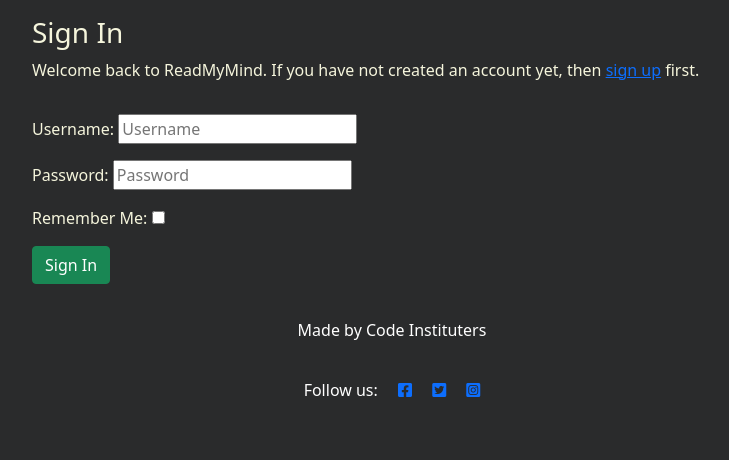
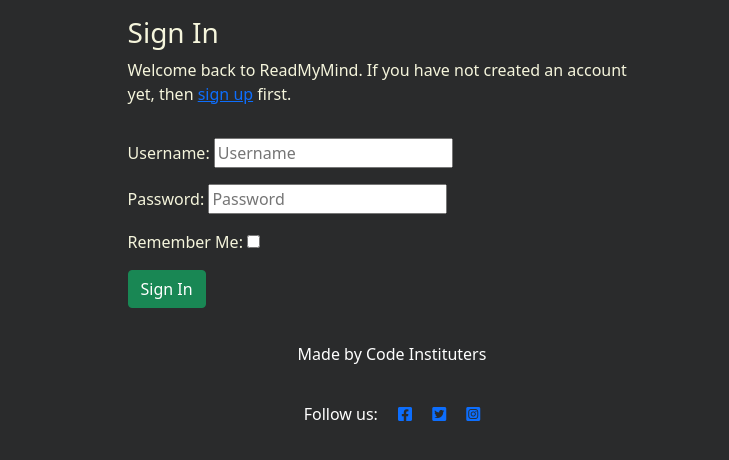
Before and after one commit to Code-Institute-Submissions/Odimac84-Project-4, a Django app: page /members/login/ in a window 1280 px wide. Shown: the part 56-516 px from the top of the page, without its empty margins (248-977 px from the left). Run offline with Django 3.2, Linux system fonts and the light colour scheme; data that the repository does not hold is empty; some libraries are stand-ins or nearby versions.

Commit message:
add fixes for small syntax errors in pep8 compliant code

```diff
--- a/blog/context.py
+++ b/blog/context.py
@@ -1,5 +1,6 @@
 from django.conf import settings
 from blog.models import Category
+
 
 def get_meny_context(self, *args, **kwargs):
     meny = Category.objects.all()
--- a/templates/base.html
+++ b/templates/base.html
@@ -81,7 +81,7 @@
             </div>
         </div>
     </nav>
-    <div class="container">
+    <div class="container col-12 col-lg-8">
         {% block content %}
 
         {% endblock %}
@@ -90,19 +90,15 @@
 
 </body>
 
-<div class="container col-12 col-lg-8">
-    <footer class="footer mt-auto py-3 dark-bg">
+<footer class="footer mt-auto py-3 dark-bg col-12 col-lg-8">
     <p class="m-0 text-center text-white">Made by Code Instituters</p>
     <p class="m-0 text-center text-white">Follow us:
         <a href="https://www.facebook.com" target="_blank" rel="noopener"
-                aria-label="Takes you to our facebook page in a new tab"><i
-                    class="fab fa-facebook-square ms-3"></i></a>
+            aria-label="Takes you to our facebook page in a new tab"><i class="fab fa-facebook-square ms-3"></i></a>
         <a href="https://www.twitter.com" target="_blank" rel="noopener"
             aria-label="Takes you to our twitter in a new tab)"><i class="fab fa-twitter-square ms-3"></i></a>
         <a href="https://www.instagram.com" target="_blank" rel="noopener"
-                aria-label="Takes you to our instagram in a new tab"><i
-                    class="fab fa-instagram-square ms-3"></i></a></p>
+            aria-label="Takes you to our instagram in a new tab"><i class="fab fa-instagram-square ms-3"></i></a></p>
 </footer>
-</div>
 
 </html>
```
Lines whose indentation alone changed are shown as unchanged.
